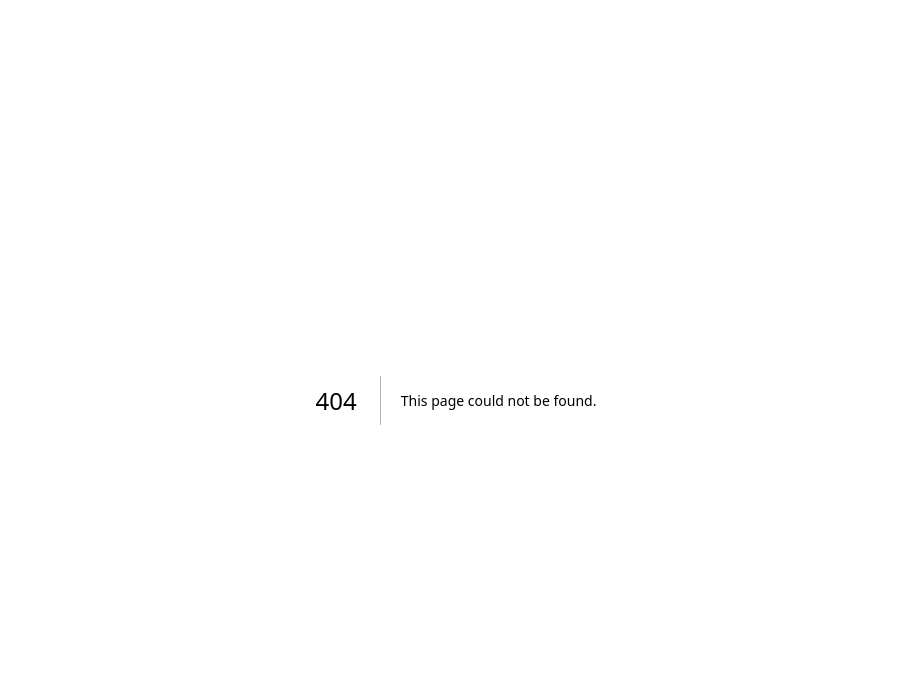
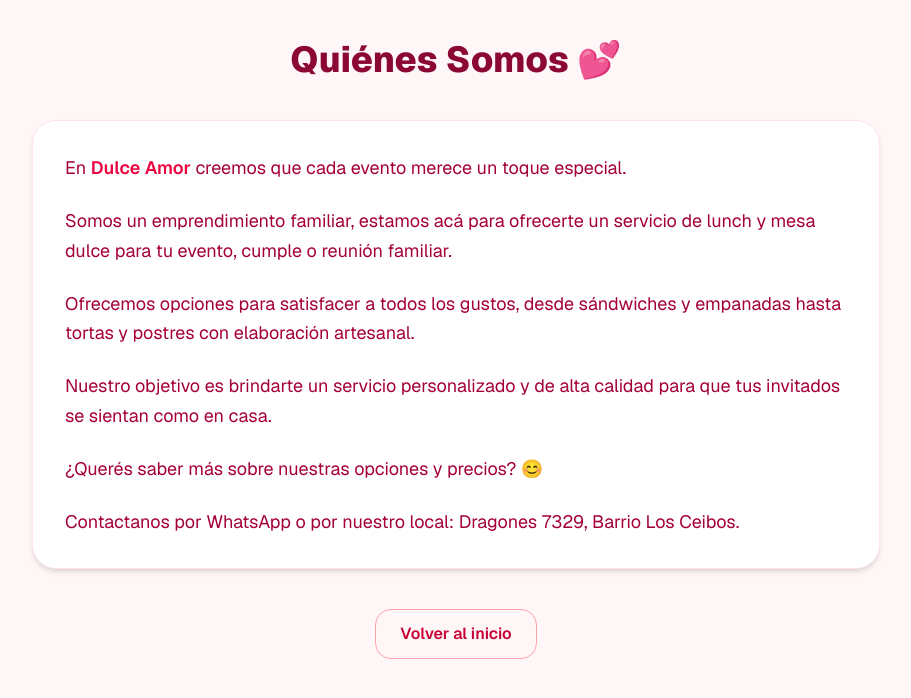
Before and after one commit to matiaslf10-wq/Pasteleria, a Next.js app: page /quienes-somos in a window 1280 px wide. Before the commit this address had no page. Shown: the top 698 px of the page, without its empty margins (184-1095 px from the left). Built offline with nearby package versions, Linux system fonts and the light colour scheme.

Commit message:
cambio logo y quienes somos

```diff
--- a/app/page.tsx
+++ b/app/page.tsx
@@ -52,7 +52,7 @@ export default async function HomePage() {
           {/* Logo */}
           <div className="flex justify-center mb-4">
             <Image
-              src="/logoDA.png"   // 🔴 poné acá tu PNG transparente
+              src="/logo-DA2.png"   // 🔴 poné acá tu PNG transparente
               alt="Dulce Amor Logo"
               width={120}
               height={120}
@@ -68,6 +68,16 @@ export default async function HomePage() {
           <p className="mt-3 text-xl text-rose-700 sm:text-2xl font-medium">
             Servicio de lunch y mesa dulce
           </p>
+
+            {/* ✅ BOTÓN QUIÉNES SOMOS */}
+  <div className="mt-6">
+    <a
+      href="/quienes-somos"
+      className="inline-block rounded-2xl bg-rose-600 px-6 py-3 text-white font-semibold shadow-md transition hover:bg-rose-700 hover:scale-105"
+    >
+      Conocenos 💗
+    </a>
+  </div>
         </header>
 
         {/* Categorías */}
--- /dev/null
+++ b/app/quienes-somos/page.tsx
@@ -0,0 +1,53 @@
+import Image from 'next/image';
+import Link from 'next/link';
+
+export default function QuienesSomosPage() {
+  return (
+    <main className="min-h-screen bg-rose-50/60 font-sans antialiased">
+      <div className="mx-auto max-w-4xl px-6 py-10">
+
+        <div className="text-center mb-10">
+          <h1 className="text-4xl font-extrabold text-rose-900">
+            Quiénes Somos 💕
+          </h1>
+        </div>
+
+        <div className="rounded-3xl bg-white p-8 shadow-md border border-rose-100 space-y-6 text-rose-800 text-lg leading-relaxed">
+<p>
+  En <span className="font-semibold text-rose-600">Dulce Amor</span> creemos que cada evento merece un toque especial.
+</p>
+
+<p>
+  Somos un emprendimiento familiar, estamos acá para ofrecerte un servicio de lunch y mesa dulce para tu evento, cumple o reunión familiar.
+</p>
+
+<p>
+  Ofrecemos opciones para satisfacer a todos los gustos, desde sándwiches y empanadas hasta tortas y postres con elaboración artesanal.
+</p>
+
+<p>
+  Nuestro objetivo es brindarte un servicio personalizado y de alta calidad para que tus invitados se sientan como en casa.
+</p>
+
+<p>
+  ¿Querés saber más sobre nuestras opciones y precios? 😊
+</p>
+
+<p>
+  Contactanos por WhatsApp o por nuestro local: Dragones 7329, Barrio Los Ceibos.
+</p>
+        </div>
+
+        <div className="mt-10 text-center">
+          <Link
+            href="/"
+            className="inline-block rounded-2xl border border-rose-300 px-6 py-3 text-rose-700 font-semibold hover:bg-rose-100 transition"
+          >
+            Volver al inicio
+          </Link>
+        </div>
+
+      </div>
+    </main>
+  );
+}
```
Also changed, not shown: public/logo-DA2.png (added), public/logoDA.png (deleted).
